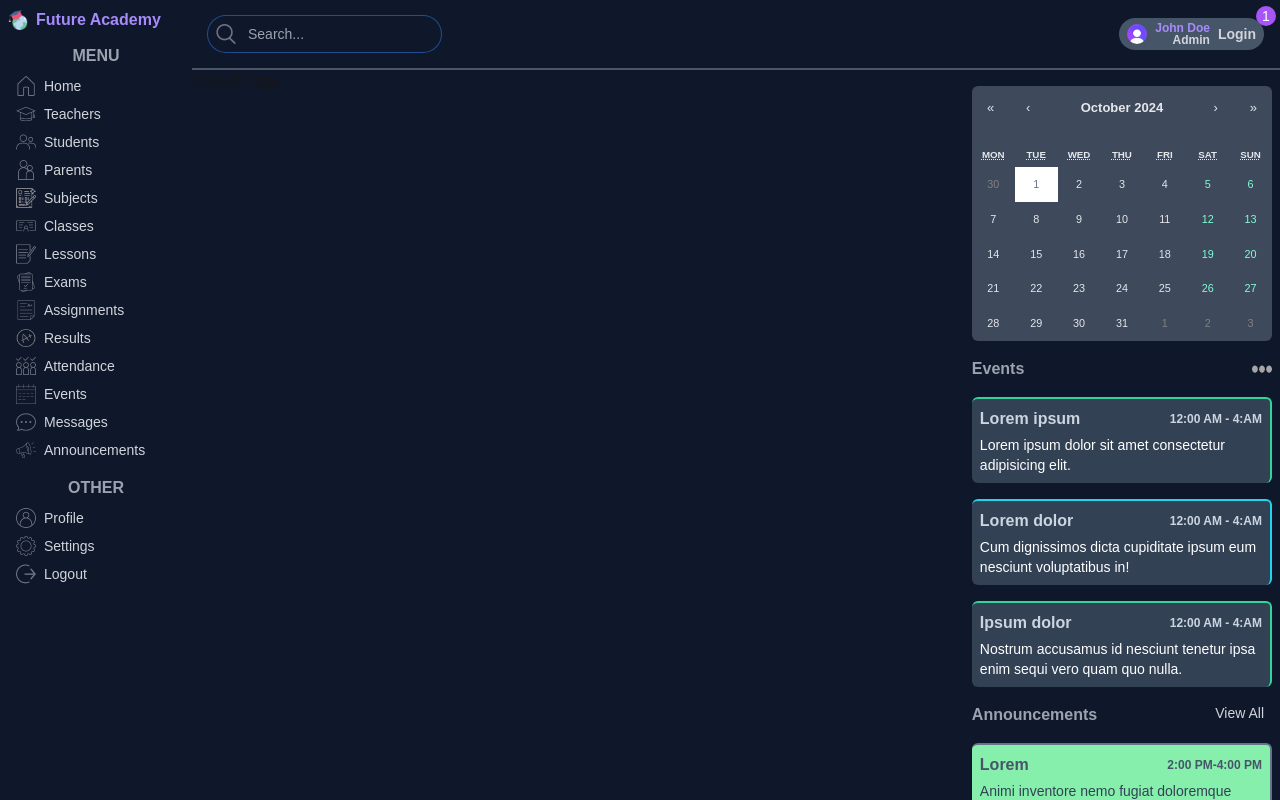
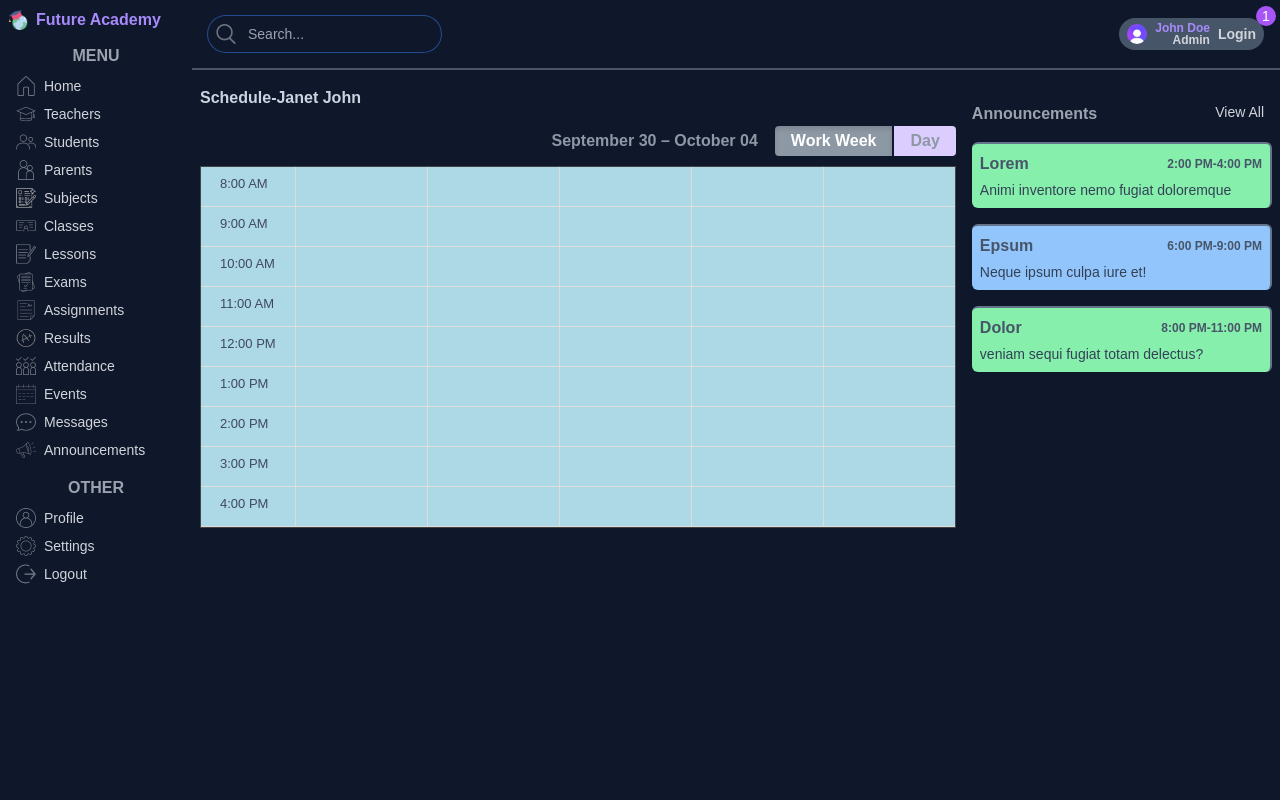
Before and after one commit to mubetesh/student-dashboard, a Next.js app: page /parent in a window 1280 px wide. Built offline with nearby package versions, Linux system fonts and the light colour scheme.

Commit message:
modify big calendar

```diff
--- a/src/app/(dashboard)/layout.tsx
+++ b/src/app/(dashboard)/layout.tsx
@@ -3,9 +3,6 @@
 import "../globals.css";
 import Menu from "../../components/Menu";
 import Navbar from "../../components/Navbar";
-import Footer from "../../components/Footer";
-import EventCalendar from "../../components/EventCalendar";
-import Announcements from "../../components/Announcements";
 
 
 export default function DashboardLayout({
@@ -21,20 +18,15 @@
           className="justify-center lg:justify-start items-center rounded-full flex  gap-2"
         >
           <Image src="/logo.png" alt="logo" width={20} height={20} />
-          <span className="hidden lg:block text-violet-400 font-bold text-md">Future Academy</span>
+          <span className="hidden lg:block text-violet-400 font-bold text-md">
+            Future Academy
+          </span>
         </Link>
         <Menu />
       </div>
       <div className="w-[85%] overflow-scroll">
         <Navbar />
-        <div className="flex  w-full">
-          <div className="w-full lg:w-[72%]  ">{children} </div>
-          <div className="hidden lg:block lg:w-[28%] bg-slate-900 rounded-lg my-4 mx-2">
-            <EventCalendar />
-            <Announcements />
-          </div>
-        </div>
-        <Footer />
+        {children}
       </div>
     </div>
   );
--- a/src/app/(dashboard)/parent/page.tsx
+++ b/src/app/(dashboard)/parent/page.tsx
@@ -1,6 +1,25 @@
+import BigCalendar from "@/components/BigCalendar";
+import Announcements from "@/components/Announcements";
+
 const ParentPage = ()=> {
     return (
-        <div>Parent Page</div>
+        <div className="flex  w-full">
+      <div className="w-full lg:w-[72%]  ">
+        <div className="w-full flex flex-col  gap-4 px-2 py-4">
+          <div>
+            <h1 className="font-semibold text-md text-slate-300">
+              Schedule-Janet John
+            </h1>
+          </div>
+          <div>
+            <BigCalendar />
+          </div>
+        </div>
+      </div>
+      <div className="hidden lg:block lg:w-[28%] bg-slate-900 rounded-lg my-4 mx-2">
+        <Announcements />
+      </div>
+    </div>
     )
 }
 
--- a/src/app/globals.css
+++ b/src/app/globals.css
@@ -39,14 +39,14 @@
 }
 
 .react-calendar__tile--active{
-  background-color:#687387 !important;
+  background-color:#7e9acf !important;
 }
 .react-calendar__tile:hover {
   background-color: #8D98A5 !important;
 }
 .react-calendar__tile--now {
-  background: white !important;
-  color:#687387 !important;
+  background: #687387 !important;
+  color:#dce1e9 !important;
 }
 .react-calendar__month-view__days__day--weekend{
   color: aquamarine !important;
@@ -66,3 +66,99 @@
 .react-calendar__navigation__arrow:hover{
   color:#3e495c !important;
 }
+.rbc-calendar{
+  color: #8D98A5 !important;
+}
+.rbc-toolbar button {
+  color:#8D98A5 !important;
+}
+.rbc-toolbar-label{
+  text-align: right !important;
+  padding: 0px 15px !important;
+  font-weight: bold !important;
+}
+.rbc-btn-group:first-child {
+  display: none !important;
+}
+
+.rbc-btn-group:last-child{
+  font-size: 16px !important;
+  font-weight: bold !important;
+}
+.rbc-btn-group:last-child button{
+  border:none !important;
+  background-color: #dbceff !important;
+  margin-left: 2px !important;
+}
+.rbc-toolbar button.rbc-active{
+  background-color: #8D98A5 !important;
+  color: #ffffff !important;
+  box-flex: none !important;
+}
+.rbc-time-view{
+  border-color: #444 !important;
+  background:lightblue !important;
+}
+
+.rbc-time-header{
+  display: none !important;
+}
+.rbc-time-content{
+  border: none !important;
+}
+.rbc-time-gutter.rbc-time-column{
+  font-size: small !important;
+  text-align: left !important;
+  color: #3e495c !important;
+  align-items: center !important;
+}
+
+.rbc-timeslot-group{
+  width: 100% !important;
+  padding: 5px 12px !important;
+  background: lightblue !important;
+
+}
+.rbc-time-slot{
+  border-top: none !important;
+  width: 100% !important;
+  padding: 2px !important;
+}
+
+.rbc-events-container{
+  margin:0px !important;
+  padding: 5px !important;
+}
+.rbc-event {
+  display: flex !important;
+  flex-direction: column !important;
+  font-size: 12px !important;
+  padding: 4px 4px !important;
+  min-height: fit-content !important;
+  width: 100% !important;
+
+  border: none !important;
+  color:#3e495c !important;
+}
+.rbc-event:nth-child(1){
+  background-color: lightskyblue;
+}
+.rbc-event:nth-child(2){
+  background-color: lightgreen;
+}
+.rbc-event:nth-child(3){
+  background-color: lightyellow;
+}
+.rbc-event:nth-child(4){
+  background-color: lightcyan;
+}
+.rbc-event:nth-child(5){
+  background-color: lightpink;
+}
+.rbc-event:nth-child(6){
+  background-color: lightgoldenrodyellow;
+}
+
+.rbc-event-label{
+  margin-bottom: 5px !important;
+}
--- a/src/components/BigCalendar.tsx
+++ b/src/components/BigCalendar.tsx
@@ -1,21 +1,32 @@
 "use client"
-import { Calendar, momentLocalizer } from 'react-big-calendar'
+import { Calendar, momentLocalizer, Views } from 'react-big-calendar'
 import moment from 'moment'
 import {calendarEvents} from "@/lib/data"
 import "react-big-calendar/lib/css/react-big-calendar.css"
+import {useState} from "react"
 
 const localizer = momentLocalizer(moment)
 
-const BigCalendar = () => (
+const BigCalendar = () => {
+  const [view, setView]= useState<View>(Views.WORK_WEEK)
+  const handleOnChangeView = (selectedView:View) =>{
+    setView(selectedView);
+  }
+  return(
   <div>
     <Calendar
       localizer={localizer}
       events={calendarEvents}
       startAccessor="start"
       endAccessor="end"
-      style={{ height: 500 }}
+      style={{ height: "98%" }}
+      views={["work_week", "day"]}
+      view={view}
+      onView = {handleOnChangeView}
+      min = {new Date(2025,1,0,8,0,0)}
+      max = {new Date(2025,1,0,17,0,0)}
     />
   </div>
-)
+)}
 
 export default BigCalendar;
--- a/src/lib/data.ts
+++ b/src/lib/data.ts
@@ -76,7 +76,7 @@
     address: "123 Main St, Anytown, USA",
   },
   {
-    id: 7,
+    id: 9,
     teacherId: "1234567890",
     name: "Allen Black",
     email: "allen@black.com",
@@ -199,7 +199,7 @@
     address: "123 Main St, Anytown, USA",
   },
   {
-    id: 7,
+    id: 9,
     studentId: "1234567890",
     name: "Allen Black",
     email: "allen@black.com",
@@ -298,7 +298,7 @@
     address: "123 Main St, Anytown, USA",
   },
   {
-    id: 7,
+    id: 9,
     name: "Allen Black",
     students: ["Carrie Tucker", "Lilly Underwood"],
     email: "mike@geller.com",
@@ -363,7 +363,7 @@
     teachers: ["Hannah Bowman", "Betty Obrien"],
   },
   {
-    id: 7,
+    id: 9,
     name: "Geography",
     teachers: ["Lora French", "Sue Brady"],
   },
@@ -416,7 +416,7 @@
   {
     id: 5,
     name: "5A",
-    capacity: 16,
+    capacity: 11,
     grade: 5,
     supervisor: "Iva Frank",
   },
@@ -428,10 +428,10 @@
     supervisor: "Leila Santos",
   },
   {
-    id: 7,
+    id: 9,
     name: "7A",
     capacity: 18,
-    grade: 7,
+    grade: 9,
     supervisor: "Carrie Walton",
   },
   {
@@ -495,7 +495,7 @@
     teacher: "Bettie Oliver",
   },
   {
-    id: 7,
+    id: 9,
     subject: "History",
     class: "6A",
     teacher: "Herman Howard",
@@ -564,7 +564,7 @@
     date: "2025-01-01",
   },
   {
-    id: 7,
+    id: 9,
     subject: "History",
     class: "6A",
     teacher: "Allie Conner",
@@ -637,7 +637,7 @@
     dueDate: "2025-01-01",
   },
   {
-    id: 7,
+    id: 9,
     subject: "History",
     class: "6A",
     teacher: "Shawn Norman",
@@ -728,7 +728,7 @@
     score: 90,
   },
   {
-    id: 7,
+    id: 9,
     subject: "History",
     class: "6A",
     teacher: "John Doe",
@@ -776,7 +776,7 @@
     class: "1A",
     date: "2025-01-01",
     startTime: "10:00",
-    endTime: "11:00",
+    endTime: "14:00",
   },
   {
     id: 2,
@@ -784,7 +784,7 @@
     class: "2A",
     date: "2025-01-01",
     startTime: "10:00",
-    endTime: "11:00",
+    endTime: "14:00",
   },
   {
     id: 3,
@@ -792,7 +792,7 @@
     class: "3A",
     date: "2025-01-01",
     startTime: "10:00",
-    endTime: "11:00",
+    endTime: "14:00",
   },
   {
     id: 4,
@@ -800,7 +800,7 @@
     class: "4A",
     date: "2025-01-01",
     startTime: "10:00",
-    endTime: "11:00",
+    endTime: "14:00",
   },
   {
     id: 5,
@@ -808,7 +808,7 @@
     class: "5A",
     date: "2025-01-01",
     startTime: "10:00",
-    endTime: "11:00",
+    endTime: "14:00",
   },
   {
     id: 6,
@@ -816,15 +816,15 @@
     class: "1B",
     date: "2025-01-01",
     startTime: "10:00",
-    endTime: "11:00",
+    endTime: "14:00",
   },
   {
-    id: 7,
+    id: 9,
     title: "Lake Trip",
     class: "2B",
     date: "2025-01-01",
     startTime: "10:00",
-    endTime: "11:00",
+    endTime: "14:00",
   },
   {
     id: 8,
@@ -832,7 +832,7 @@
     class: "3B",
     date: "2025-01-01",
     startTime: "10:00",
-    endTime: "11:00",
+    endTime: "14:00",
   },
   {
     id: 9,
@@ -840,7 +840,7 @@
     class: "4B",
     date: "2025-01-01",
     startTime: "10:00",
-    endTime: "11:00",
+    endTime: "14:00",
   },
   {
     id: 10,
@@ -848,7 +848,7 @@
     class: "5B",
     date: "2025-01-01",
     startTime: "10:00",
-    endTime: "11:00",
+    endTime: "14:00",
   },
 ];
 
@@ -890,7 +890,7 @@
     date: "2025-01-01",
   },
   {
-    id: 7,
+    id: 9,
     title: "About 4C Math Test",
     class: "4C",
     date: "2025-01-01",
@@ -921,143 +921,143 @@
   {
     title: "Math",
     allDay: false,
-    start: new Date(2024, 7, 12, 8, 0),
-    end: new Date(2024, 7, 12, 8, 45),
+    start: new Date(2024, 9, 14, 13, 0),
+    end: new Date(2024, 9, 14, 13, 45),
   },
   {
     title: "English",
     allDay: false,
-    start: new Date(2024, 7, 12, 9, 0),
-    end: new Date(2024, 7, 12, 9, 45),
+    start: new Date(2024, 9, 14, 12, 0),
+    end: new Date(2024, 9, 14, 12, 45),
   },
   {
     title: "Biology",
     allDay: false,
-    start: new Date(2024, 7, 12, 10, 0),
-    end: new Date(2024, 7, 12, 10, 45),
+    start: new Date(2024, 9, 14, 10, 0),
+    end: new Date(2024, 9, 14, 10, 45),
   },
   {
     title: "Physics",
     allDay: false,
-    start: new Date(2024, 7, 12, 11, 0),
-    end: new Date(2024, 7, 12, 11, 45),
+    start: new Date(2024, 9, 14, 11, 0),
+    end: new Date(2024, 9, 14, 11, 45),
   },
   {
     title: "Chemistry",
     allDay: false,
-    start: new Date(2024, 7, 12, 13, 0),
-    end: new Date(2024, 7, 12, 13, 45),
+    start: new Date(2024, 9, 14, 8, 0),
+    end: new Date(2024, 9, 14, 8, 45),
   },
   {
     title: "History",
     allDay: false,
-    start: new Date(2024, 7, 12, 14, 0),
-    end: new Date(2024, 7, 12, 14, 45),
+    start: new Date(2024, 9, 14, 9, 0),
+    end: new Date(2024, 9, 14, 9, 45),
   },
   {
     title: "English",
     allDay: false,
-    start: new Date(2024, 7, 13, 9, 0),
-    end: new Date(2024, 7, 13, 9, 45),
+    start: new Date(2024, 9, 15, 12, 0),
+    end: new Date(2024, 9, 15, 12, 45),
   },
   {
     title: "Biology",
     allDay: false,
-    start: new Date(2024, 7, 13, 10, 0),
-    end: new Date(2024, 7, 13, 10, 45),
+    start: new Date(2024, 9, 15, 10, 0),
+    end: new Date(2024, 9, 15, 10, 45),
   },
   {
     title: "Physics",
     allDay: false,
-    start: new Date(2024, 7, 13, 11, 0),
-    end: new Date(2024, 7, 13, 11, 45),
+    start: new Date(2024, 9, 15, 11, 0),
+    end: new Date(2024, 9, 15, 11, 45),
   },
 
   {
     title: "History",
     allDay: false,
-    start: new Date(2024, 7, 13, 14, 0),
-    end: new Date(2024, 7, 13, 14, 45),
+    start: new Date(2024, 9, 15, 9, 0),
+    end: new Date(2024, 9, 15, 9, 45),
   },
   {
     title: "Math",
     allDay: false,
-    start: new Date(2024, 7, 14, 8, 0),
-    end: new Date(2024, 7, 14, 8, 45),
+    start: new Date(2024, 9, 16, 11, 0),
+    end: new Date(2024, 9, 16, 11, 45),
   },
   {
     title: "Biology",
     allDay: false,
-    start: new Date(2024, 7, 14, 10, 0),
-    end: new Date(2024, 7, 14, 10, 45),
+    start: new Date(2024, 9, 16, 10, 0),
+    end: new Date(2024, 9, 16, 10, 45),
   },
 
   {
     title: "Chemistry",
     allDay: false,
-    start: new Date(2024, 7, 14, 13, 0),
-    end: new Date(2024, 7, 14, 13, 45),
+    start: new Date(2024, 9, 16, 8, 0),
+    end: new Date(2024, 9, 16, 8, 45),
   },
   {
     title: "History",
     allDay: false,
-    start: new Date(2024, 7, 14, 14, 0),
-    end: new Date(2024, 7, 13, 14, 45),
+    start: new Date(2024, 9, 16, 12, 0),
+    end: new Date(2024, 9, 16, 12, 45),
   },
   {
     title: "English",
     allDay: false,
-    start: new Date(2024, 7, 15, 9, 0),
-    end: new Date(2024, 7, 15, 9, 45),
+    start: new Date(2024, 9, 17, 12, 0),
+    end: new Date(2024, 9, 17, 12, 45),
   },
   {
     title: "Biology",
     allDay: false,
-    start: new Date(2024, 7, 15, 10, 0),
-    end: new Date(2024, 7, 15, 10, 45),
+    start: new Date(2024, 9, 17, 9, 0),
+    end: new Date(2024, 9, 17, 9, 45),
   },
   {
     title: "Physics",
     allDay: false,
-    start: new Date(2024, 7, 15, 11, 0),
-    end: new Date(2024, 7, 15, 11, 45),
+    start: new Date(2024, 9, 17, 8, 0),
+    end: new Date(2024, 9, 17, 8, 45),
   },
 
   {
     title: "History",
     allDay: false,
-    start: new Date(2024, 7, 15, 14, 0),
-    end: new Date(2024, 7, 15, 14, 45),
+    start: new Date(2024, 9, 17, 11, 0),
+    end: new Date(2024, 9, 17, 11, 45),
   },
   {
     title: "Math",
     allDay: false,
-    start: new Date(2024, 7, 16, 8, 0),
-    end: new Date(2024, 7, 16, 8, 45),
+    start: new Date(2024, 9, 18, 8, 0),
+    end: new Date(2024, 9, 18, 8, 45),
   },
   {
     title: "English",
     allDay: false,
-    start: new Date(2024, 7, 16, 9, 0),
-    end: new Date(2024, 7, 16, 9, 45),
+    start: new Date(2024, 9, 18, 9, 0),
+    end: new Date(2024, 9, 18, 9, 45),
   },
 
   {
     title: "Physics",
     allDay: false,
-    start: new Date(2024, 7, 16, 11, 0),
-    end: new Date(2024, 7, 16, 11, 45),
+    start: new Date(2024, 9, 18, 10, 0),
+    end: new Date(2024, 9, 18, 10, 45),
   },
   {
     title: "Chemistry",
     allDay: false,
-    start: new Date(2024, 7, 16, 13, 0),
-    end: new Date(2024, 7, 16, 13, 45),
+    start: new Date(2024, 9, 18, 11, 0),
+    end: new Date(2024, 9, 18, 11, 45),
   },
   {
     title: "History",
     allDay: false,
-    start: new Date(2024, 7, 16, 14, 0),
-    end: new Date(2024, 7, 16, 14, 45),
+    start: new Date(2024, 9, 18, 12, 0),
+    end: new Date(2024, 9, 18, 12, 45),
   },
 ];
```
Also changed, not shown: src/app/(dashboard)/list/teachers/page.tsx (added, +8 -0 lines), src/app/(dashboard)/student/page.tsx (+20 -13 lines), src/app/(dashboard)/teacher/page.tsx (+22 -1 lines).
